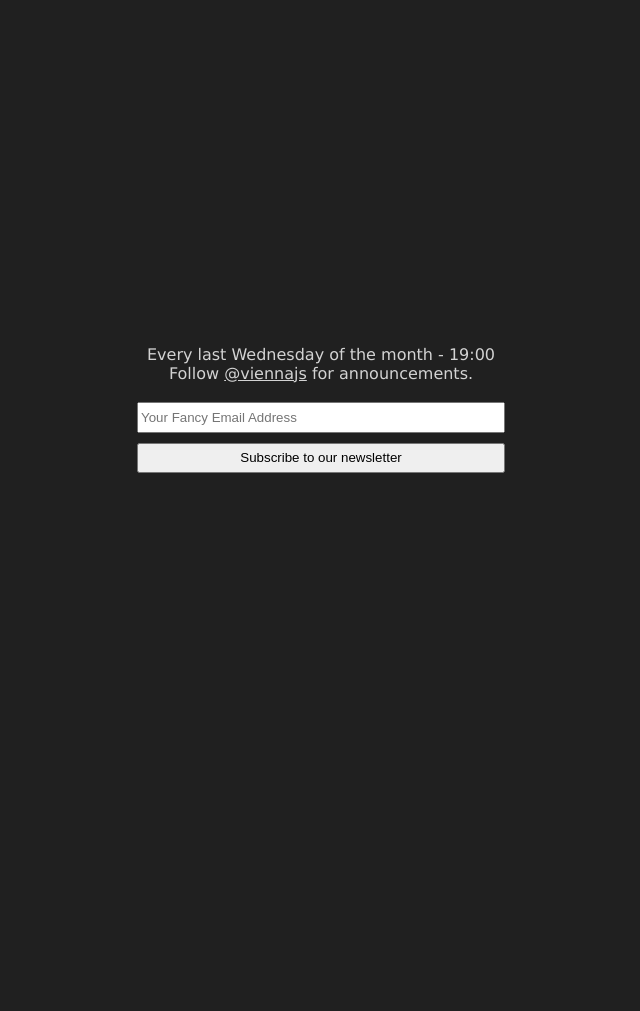
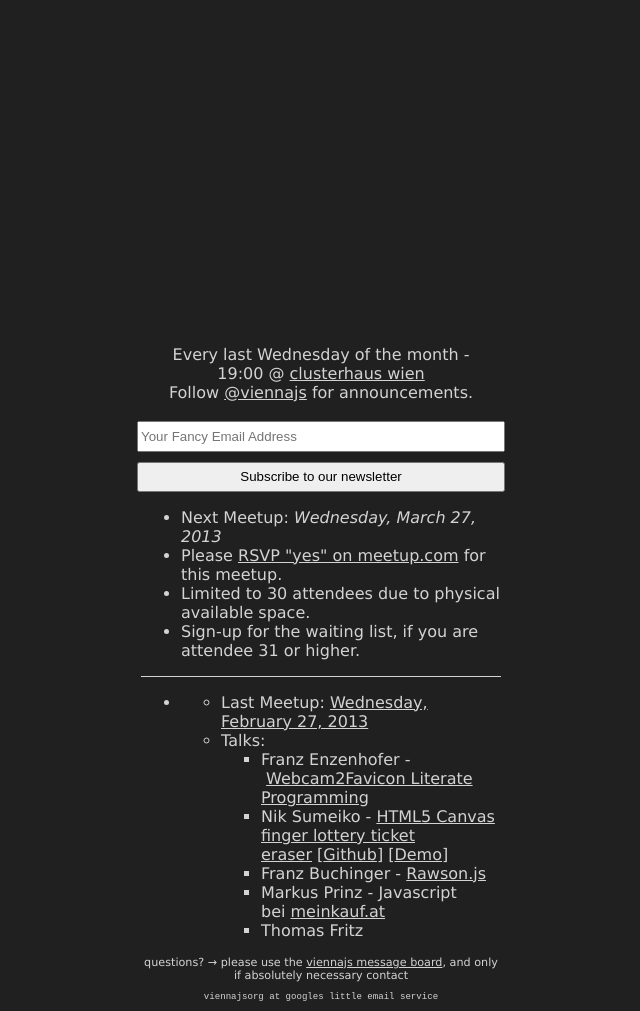
Before and after one commit to franzenzenhofer/vienna.js, a website: page html/src/index.html in a window 1280 px wide. Shown: the part 66-1077 px from the top of the page, without its empty margins (319-959 px from the left). Before the commit the page ends 800 px from the top, so only its background shows below. Drawn offline with Linux system fonts and the light colour scheme.

Commit message:
lest meetup, next meetup

```diff
--- a/html/src/index.html
+++ b/html/src/index.html
@@ -5,22 +5,24 @@
         <meta http-equiv="X-UA-Compatible" content="IE=edge,chrome=1">
         <title>vienna JS</title>
         <meta name="description" content="">
-        <meta name="viewport" content="width=device-width">
+        <meta name="viewport" content="width=device-width, initial-scale=1">
         <link rel="canonical" href="http://www.viennajs.org/">
-
         <link rel="apple-touch-icon" href="i/apple-touch-icon-precomposed.png" />
         <link rel="apple-touch-icon" sizes="72x72" href="i/apple-touch-icon-72x72-precomposed.png" />
         <link rel="apple-touch-icon" sizes="114x114" href="i/apple-touch-icon-114x114-precomposed.png" />
         <link rel="apple-touch-icon" sizes="144x144" href="i/apple-touch-icon-144x144-precomposed.png" />
 
         <style type="text/css">
-            body{background:#202020; color:lightgray; font-family:Verdana, Times, serif;}
+            body{background:#202020; color:lightgray; font-family:Verdana, Times, serif; margin:5px;}
             a{color:lightgray;}
             #logo{width:360px;height:360px;margin:2%;}
             #signup{}
             .requiredemail {width:360px;height:25px;line-height:25px;display:block;}
             .button { height:30px; width:368px; margin-top:10px; display:block;}
-
+            #announcement {max-width:360px;}
+            #meetuplist {max-width:360px;text-align:left; margin-top:10px;}
+            #next_meetup {border-bottom:1px solid lightgray;}
+            #questions {max-width:360px; font-size:70%;}
         </style>
 <!-- <script>
             var _gaq=[['_setAccount','UA-XXXXX-X'],['_trackPageview']];
@@ -34,8 +36,8 @@
             <div id="logo">
                 <a href="http://www.meetup.com/viennajs/"><img src="i/viennajs-logo.png" alt="viennajs"></a>
             </div>
-            <div>
-                Every last Wednesday of the month - 19:00
+            <div id="announcement">
+                Every last Wednesday of the month - 19:00&nbsp;@&nbsp;<a href="http://www.clusterhaus.at/contact.html">clusterhaus wien</a>
                 <br>Follow&nbsp;<a href="http://twitter.com/viennajs">@viennajs</a>&nbsp;for announcements.<br><br>
             </div>
             <!-- Begin MailChimp Signup Form -->
@@ -47,6 +49,38 @@
 </div>
 
 <!--End mc_embed_signup-->
+<div id="meetuplist">
+    <div id="next_meetup">
+        <ul>
+            <li>Next Meetup:&nbsp;<i>Wednesday, March 27, 2013</i></li>
+            <li>Please&nbsp;<a href="http://www.meetup.com/viennajs/events/104270042/">RSVP "yes" on meetup.com</a>&nbsp;for this meetup.</i></li>
+            <li>Limited to 30 attendees due to physical available space.</li>
+            <li>Sign-up for the waiting list, if you are attendee 31 or higher.</li>
+        </ul>
+    </div>
+    <div id="prior_meetups">
+        <ul>
+            <li>
+                <ul>
+                    <li>Last Meetup:&nbsp;<a href="http://www.meetup.com/viennajs/events/96929872/">Wednesday, February 27, 2013</a></li>
+                    <li>Talks:
+                        <ul>
+                            <li>Franz Enzenhofer -&nbsp;<a href="https://github.com/franzenzenhofer/webcam2favicon">Webcam2Favicon Literate Programming</a></li>
+                            <li>Nik Sumeiko -&nbsp;<a href="http://www.slideshare.net/manakor/html5-canvas-finger-lottery-ticket-eraser ">HTML5 Canvas finger lottery ticket eraser</a>&nbsp;[<a href="https://github.com/manakor/html5-canvas-finger-lottery-ticket-eraser">Github</a>] [<a href="http://manakor.org/experiments/html5-canvas-finger-lottery-ticket-eraser/ ">Demo</a>]
+ </li>
+                            <li>Franz Buchinger -&nbsp;<a href="http://dev.tag.is/rawson.js/">Rawson.js</a></li>
+                            <li>Markus Prinz -&nbsp;Javascript bei&nbsp;<a href="http://www.meinkauf.at/">meinkauf.at</a></li>
+                            <li>Thomas Fritz</li>
+                        </ul>
+                    </li>
+                </ul>
+            </li>
+        </ul>
+    </div>
+</div>
+<div id="questions">
+    questions? → please use the&nbsp;<a href="http://www.meetup.com/viennajs/messages/boards/">viennajs message board</a>, and only if absolutely necessary contact <pre><npbr>viennajsorg at googles little email service</nobr></pre>
+</div>
         </center>
     </body>
 </html>
--- a/js/lib/main.min.js
+++ b/js/lib/main.min.js
@@ -1,2 +1,2 @@
-/*! yet-another-coffescript-skeleton 2013-02-21 */
+/*! yet-another-coffescript-skeleton 2013-03-10 */
 (function(){var t;t=io.connect("http://localhost"),t.on("news",function(n){return console.log(n),t.emit("my other event",{my:"data"})})}).call(this);
```
Also changed, not shown: html/min/index.html (+6 -2 lines).
